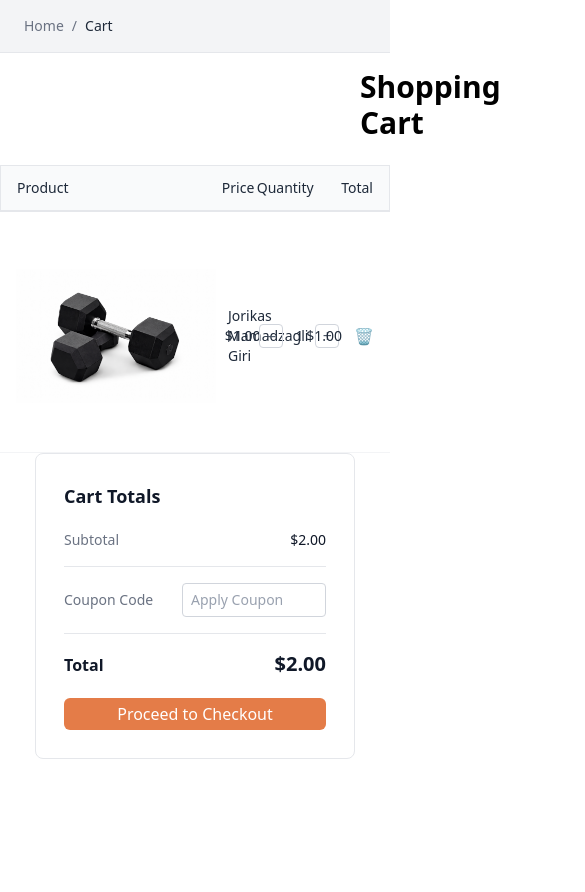
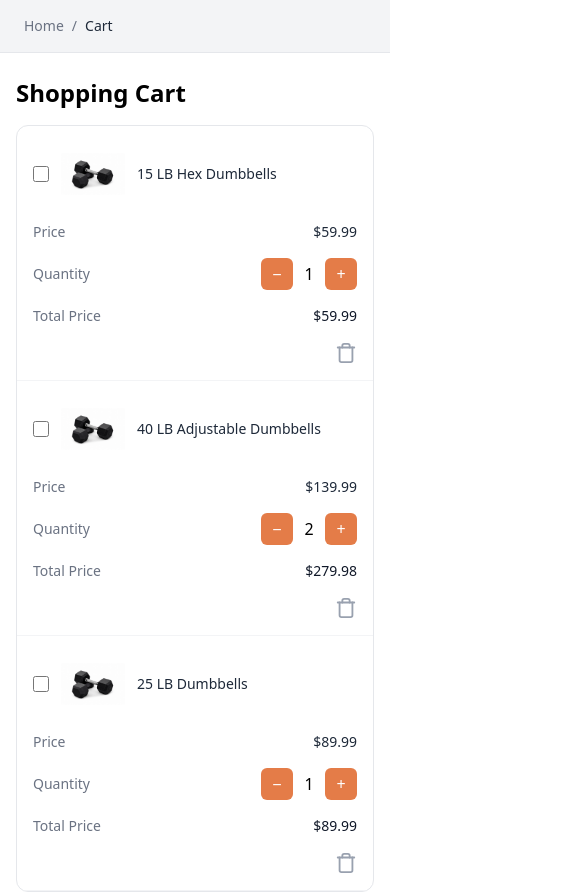
Before and after one commit to GeoLine02/fitrock, a Next.js app: page /cart in a window 390 px wide. Shown: the top 892 px of the page, 585 px wide, since content can reach past the window. Before the commit the page ends 844 px from the top, so only its background shows below. Built offline with nearby package versions, Linux system fonts and the light colour scheme.

Commit message:
chore: update cart page design and add responsivnes

```diff
--- a/app/cart/components/CartItem.tsx
+++ b/app/cart/components/CartItem.tsx
@@ -1,11 +1,10 @@
+import { Trash } from "lucide-react";
 import Image, { StaticImageData } from "next/image";
-import React from "react";
 
 interface CartItemProps {
   img: StaticImageData;
   label: string;
   price: number;
-  totalAmount: number;
   quantity: number;
 }
 
@@ -14,42 +13,53 @@ export default function CartItem({
   label,
   price,
   quantity,
-  totalAmount,
 }: CartItemProps) {
+  const total = price * quantity;
+
   return (
-    <div className="flex justify-center ">
-      <div className="grid grid-cols-12 items-center px-4 py-4 bg-white border-b border-gray-100 w-300">
-        {/* Product image + label */}
-        <div className="col-span-7 flex items-center gap-3">
-          <Image className="w-50 h-50 object-contain" alt={label} src={img} />
-          <span className="text-sm text-gray-800">{label}</span>
+    <div className="border-b border-gray-100 p-4 md:p-0">
+      <div className="grid grid-cols-1 md:grid-cols-12 md:items-center md:px-6 md:py-5 gap-4">
+        {/* Product (checkbox + image + label) */}
+        <div className="md:col-span-5 flex items-center gap-3">
+          <input type="checkbox" className="w-4 h-4 accent-customOrange" />
+
+          <Image src={img} alt={label} className="w-16 h-16 object-contain" />
+
+          <span className="text-sm font-medium text-gray-800">{label}</span>
         </div>
 
         {/* Price */}
-        <div className="col-span-1 text-sm text-gray-800 text-right">
-          ${price.toFixed(2)}
+        <div className="md:col-span-2 md:text-right flex justify-between md:block text-sm">
+          <span className="md:hidden text-gray-500">Price</span>
+          <span className="text-gray-800 font-medium">${price.toFixed(2)}</span>
         </div>
 
-        {/* Quantity stepper */}
-        <div className="col-span-3 flex items-center justify-center gap-2">
-          <button className="w-6 h-6 flex items-center justify-center rounded border border-gray-300 text-gray-600 hover:bg-gray-100 transition">
-            −
-          </button>
-          <span className="text-sm w-4 text-center text-gray-800">
-            {quantity}
-          </span>
-          <button className="w-6 h-6 flex items-center justify-center rounded border border-gray-300 text-gray-600 hover:bg-gray-100 transition">
-            +
-          </button>
+        {/* Quantity */}
+        <div className="md:col-span-3 flex justify-between md:justify-center items-center">
+          <span className="md:hidden text-sm text-gray-500">Quantity</span>
+          <div className="flex items-center gap-1">
+            <button className="w-8 h-8 rounded-md bg-customOrange text-white flex items-center justify-center">
+              −
+            </button>
+            <span className="w-6 text-center">{quantity}</span>
+            <button className="w-8 h-8 rounded-md bg-customOrange text-white flex items-center justify-center">
+              +
+            </button>
+          </div>
         </div>
 
-        {/* Total + delete */}
-        <div className="col-span-1 flex items-center justify-end gap-3">
-          <span className="text-sm text-gray-800">
-            ${totalAmount.toFixed(2)}
+        {/* Total */}
+        <div className="md:col-span-1 flex justify-between md:justify-end items-center">
+          <span className="md:hidden text-sm text-gray-500">Total Price</span>
+          <span className="text-sm font-medium text-gray-900">
+            ${total.toFixed(2)}
           </span>
-          <button className="text-gray-400 hover:text-red-500 transition text-base">
-            🗑️
+        </div>
+
+        {/* Delete */}
+        <div className="md:col-span-1 flex justify-end">
+          <button className="text-gray-400 hover:text-red-500 transition">
+            <Trash size={22} />
           </button>
         </div>
       </div>
--- a/app/cart/components/CartTable.tsx
+++ b/app/cart/components/CartTable.tsx
@@ -1,36 +1,38 @@
-import React from "react";
 import CartItem from "./CartItem";
 import CardPicture from "@/public/Fitrock-assets/imgs/dumbbells.png";
-import CartTotal from "./CartTotal";
+
 export default function CartTable() {
   return (
-    <div>
-      <div className="flex justify-center py-2">
-        <div className="w-300 border border-gray-200  ">
-          <div className="grid grid-cols-12 bg-gray-50 border-b border-gray-200 px-4 py-3">
-            <div className="col-span-2 text-sm font-medium text-gray-800">
-              Product
-            </div>
-            <div className="col-span-6 text-sm font-medium text-gray-800 text-right">
-              Price
-            </div>
-            <div className="col-span-2 text-sm font-medium text-gray-800 text-right">
-              Quantity
-            </div>
-            <div className="col-span-2 text-sm font-medium text-gray-800 text-right">
-              Total
-            </div>
-          </div>
+    <div className="flex justify-center mt-2 w-full">
+      <div className="w-full border border-gray-200 rounded-xl overflow-hidden">
+        {/* Header (desktop only) */}
+        <div className="hidden md:grid grid-cols-12 bg-gray-50 px-6 py-4 border-b border-gray-200 text-sm font-medium text-gray-700">
+          <div className="col-span-5">Product</div>
+          <div className="col-span-2 text-right">Price</div>
+          <div className="col-span-3 text-center">Quantity</div>
+          <div className="col-span-1 text-right">Total</div>
+          <div className="col-span-1 text-center" />
         </div>
+
+        <CartItem
+          img={CardPicture}
+          label="15 LB Hex Dumbbells"
+          price={59.99}
+          quantity={1}
+        />
+        <CartItem
+          img={CardPicture}
+          label="40 LB Adjustable Dumbbells"
+          price={139.99}
+          quantity={2}
+        />
+        <CartItem
+          img={CardPicture}
+          label="25 LB Dumbbells"
+          price={89.99}
+          quantity={1}
+        />
       </div>
-      <CartItem
-        img={CardPicture}
-        label="Jorikas Mamadzagli Giri"
-        price={1}
-        quantity={1}
-        totalAmount={1}
-      />
-      <CartTotal price={2} />
     </div>
   );
 }
--- a/app/cart/components/CartTotal.tsx
+++ b/app/cart/components/CartTotal.tsx
@@ -1,5 +1,4 @@
 import Button from "@/components/Button";
-import React from "react";
 
 interface CardTotalPrice {
   price: number;
@@ -7,41 +6,43 @@ interface CardTotalPrice {
 
 export default function CartTotal({ price }: CardTotalPrice) {
   return (
-    <div className="">
-      <div className="flex justify-center items-center">
-        <div className="bg-white border border-gray-200 rounded-lg p-7 w-80">
+    <div className="flex justify-center items-center w-full mt-2">
+      <div className="bg-white border border-gray-200 rounded-lg p-2.5 w-full">
         <h2 className="text-lg font-bold text-gray-900 mb-5">Cart Totals</h2>
+
         <div className="flex justify-between items-center mb-4">
           <span className="text-sm text-gray-500">Subtotal</span>
-            <span className="text-sm text-gray-900 font-medium">
+          <span className="text-sm font-medium text-gray-900">
             ${price.toFixed(2)}
           </span>
         </div>
+
         <hr className="border-gray-200 mb-4" />
 
-          <div className="flex justify-between items-center mb-4">
+        <div className="flex justify-between items-center mb-4 gap-3">
           <span className="text-sm text-gray-500 whitespace-nowrap">
             Coupon Code
           </span>
           <input
             type="text"
             placeholder="Apply Coupon"
-              className="w-36 px-2 py-1.5 text-sm border border-gray-300 rounded outline-none placeholder-gray-400"
+            className="w-full max-w-35 px-2 py-1.5 text-sm border border-gray-300 rounded outline-none placeholder-gray-400"
           />
         </div>
 
         <hr className="border-gray-200 mb-4" />
+
         <div className="flex justify-between items-baseline mb-5">
           <span className="text-base font-bold text-gray-900">Total</span>
           <span className="text-xl font-bold text-gray-900">
             ${price.toFixed(2)}
           </span>
         </div>
+
         <Button classname="w-full" bgColor="orange">
           Proceed to Checkout
         </Button>
       </div>
     </div>
-    </div>
   );
 }
--- a/app/cart/page.tsx
+++ b/app/cart/page.tsx
@@ -1,16 +1,15 @@
-import React from "react";
 import CartTable from "./components/CartTable";
-import CartItem from "./components/CartItem";
-import CartIthemImage from "@/public/Fitrock-assets/imgs/dumbbells.png";
+import CartTotal from "./components/CartTotal";
 import Link from "next/link";
 
-export default function Page() {
+export default function Cart() {
   return (
     <div className="w-full">
+      {/* Breadcrumb */}
       <div className="w-full bg-gray-100 border-b border-gray-200">
-        <div className=" mx-auto px-6 py-4">
+        <div className="mx-auto px-6 py-4">
           <div className="flex items-center gap-2 text-gray-500 text-sm">
-            <Link href={"/"}>
+            <Link href="/">
               <span className="cursor-pointer">Home</span>
             </Link>
             <span>/</span>
@@ -18,9 +17,25 @@ export default function Page() {
           </div>
         </div>
       </div>
-      <div>
-        <h1 className="text-3xl font-bold px-90 py-4">Shopping Cart</h1>
-        <CartTable />
+
+      {/* Page content */}
+      <div className="px-4 py-6">
+        <h1 className="text-2xl lg:text-3xl font-bold mb-2 lg:mb-6">
+          Shopping Cart
+        </h1>
+
+        {/* Cart layout */}
+        <div className="flex flex-col lg:flex-row gap-6 items-start">
+          {/* Cart table */}
+          <div className="w-full lg:flex-1">
+            <CartTable />
+          </div>
+
+          {/* Cart totals */}
+          <div className="w-full lg:w-85">
+            <CartTotal price={429.96} />
+          </div>
+        </div>
       </div>
     </div>
   );
--- a/app/globals.css
+++ b/app/globals.css
@@ -20,3 +20,8 @@ body {
 .swiper-button-prev {
   color: black !important;
 }
+
+@theme {
+  /* colors */
+  --color-customOrange: #e47c48;
+}
--- a/components/Button.tsx
+++ b/components/Button.tsx
@@ -13,7 +13,7 @@ export default function Button({
 }: ButtonProps) {
   return (
     <button
-      className={`${classname} px-4 md:px-6 py-1 md:py-2 ${bgColor === "black" ? "bg-black" : "bg-[#E47C48]"} cursor-pointer hover:bg-gray-700 transition-all duration-200 text-white rounded-md ${width}`}
+      className={`${classname} px-4 md:px-6 py-1 md:py-2 ${bgColor === "black" ? "bg-black" : "bg-customOrange"} cursor-pointer hover:bg-gray-700 transition-all duration-200 text-white rounded-md ${width}`}
     >
       {children}
     </button>
--- a/components/header/Header.tsx
+++ b/components/header/Header.tsx
@@ -47,8 +47,10 @@ export default function Header() {
         >
           About Us
         </Link>
-        <Search />
-        <ShoppingCart />
+        <Search className="cursor-pointer hover:text-gray-400 transition" />
+        <Link href={"/cart"}>
+          <ShoppingCart className="cursor-pointer hover:text-gray-400 transition" />
+        </Link>
         <Link href={"/sign-in"}>
           <Button bgColor="black">Sign In</Button>
         </Link>
```
Lines whose indentation alone changed are shown as unchanged.
